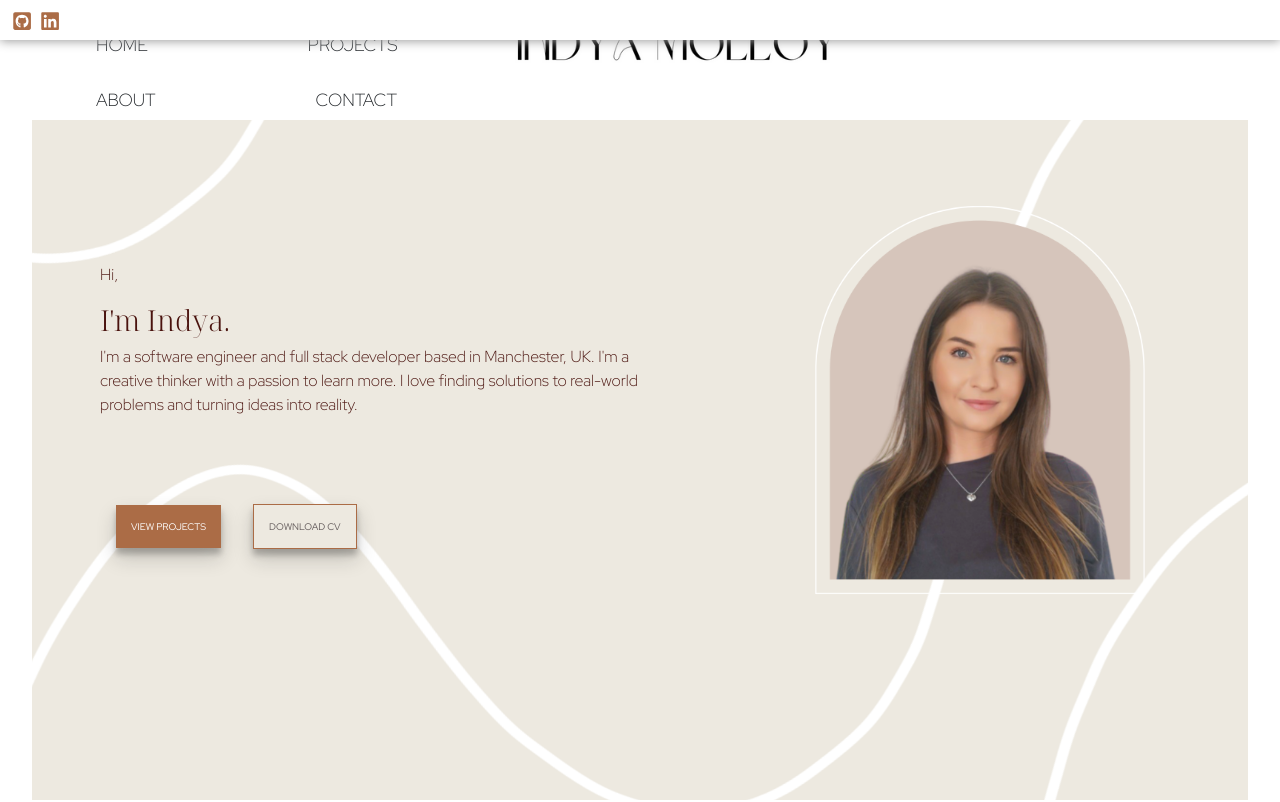
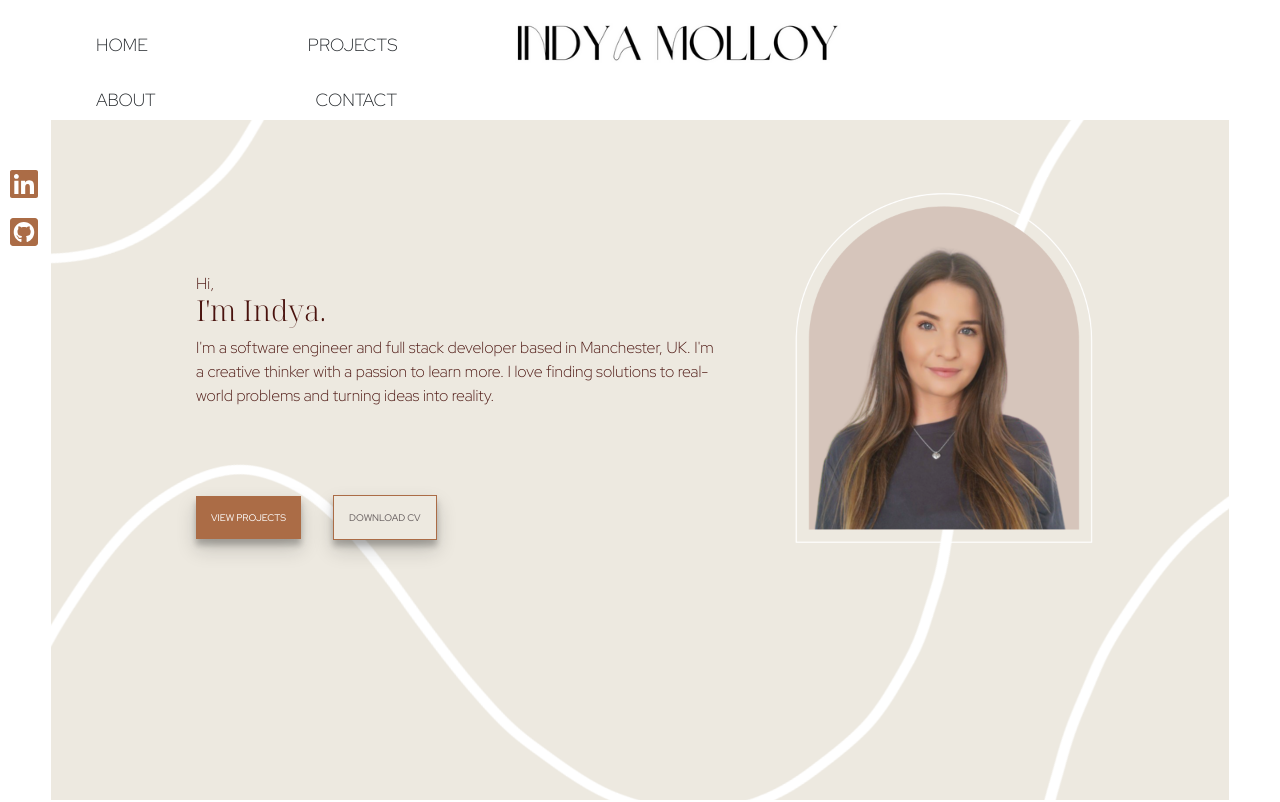
Before and after one commit to indyamolloy/Portfolio, a React (Create React App) app: page / in a window 1280 px wide. Shown: the top 802 px of the page. Built offline with nearby package versions, Linux system fonts and the light colour scheme; a web font is replaced by a local one.

Commit message:
responsive home page

```diff
--- a/src/components/Hamburger/styles.css
+++ b/src/components/Hamburger/styles.css
@@ -1,9 +1,9 @@
 /* Position and sizing of burger button */
 .bm-burger-button {
   position: fixed;
-  width: 2.7vh;
+  width: 2.8vh;
   height: 2.5vh;
-  right: 2vh;
+  right: 3.5%;
   top: 1.5vh;
 }
 
@@ -85,3 +85,12 @@
     visibility: hidden;
   }
 }
+
+@media (max-height: 400px) and (max-width: 800px) {
+  .bm-burger-button {
+    width: 5vh;
+    height: 5vh;
+    right: 3.5%;
+    top: 3vh;
+  }
+}
--- a/src/components/Home/Home.js
+++ b/src/components/Home/Home.js
@@ -2,12 +2,16 @@ import React from "react";
 import css from "./home.module.css";
 import me from "../../images/me.png";
 import CV from "../../images/IndyaMolloyCV.pdf";
-import overlay from "../../images/background.png";
+import { FaGithubSquare, FaLinkedin } from "react-icons/fa";
 
 function Home() {
   return (
     <div id="home" className={css.homeContainer}>
       <div className={css.overlay}>
+        <div className={css.socialIcons}>
+          <FaLinkedin className={css.icon} />
+          <FaGithubSquare className={css.icon} />
+        </div>
         <div className={css.intro}>
           <p className={css.hi}>Hi,</p>
           <h1 className={css.name}>I'm Indya.</h1>
--- a/src/components/Home/home.module.css
+++ b/src/components/Home/home.module.css
@@ -380,11 +380,13 @@
   color: #4a130e;
   font-family: "Red Hat Display", sans-serif;
   font-weight: 300;
+  padding-left: 5vh;
 }
 
 .name {
   font-family: "Noto Serif Display", serif;
   font-size: 1.8em;
+  margin-top: -1.5vw;
 }
 .overlay {
   background-image: url("/src/images/background.png");
@@ -392,21 +394,36 @@
   background-size: 98vw 90vh;
   background-position: center;
   height: 90vh;
-  width: 95%;
+  width: 92%;
   display: flex;
   justify-content: center;
   align-items: center;
 }
 
+.socialIcons {
+  font-size: 2.5vw;
+  color: #ab6c46;
+  display: flex;
+  flex-direction: column;
+  position: absolute;
+  left: 0vh;
+  top: 20vh;
+}
+
+.icon {
+  margin: 1vh;
+}
+
 .img {
-  height: 50vh;
-  margin-top: -10vh;
-  margin-left: 10vh;
+  height: 45vh;
+  margin-top: -18vh;
+  margin-left: 1vh;
 }
 
 .buttons {
   margin: 0 auto;
   padding-top: 10vh;
+  margin-left: -2vh;
 }
 
 .buttons > a {
@@ -507,7 +524,6 @@
     padding-top: 20vh;
   }
   .name {
-    font-family: "Yeseva One", cursive;
     margin-top: -2vh;
   }
   .buttons {
@@ -515,4 +531,50 @@
     width: 100vw;
     margin-left: -2vh;
   }
+  .socialIcons {
+    visibility: hidden;
+  }
 }
+
+@media (min-width: 0px) and (max-width: 300px) {
+  .buttons {
+    bottom: 5vh;
+  }
+  .buttons > a {
+    font-size: 0.6em;
+    padding: 2vw;
+  }
+}
+
+@media (min-height: 200px) and (max-height: 400px) {
+  .homeContainer {
+    height: 120vh;
+    top: -5vh;
+  }
+  .buttons {
+    position: relative;
+    bottom: 8vh;
+  }
+
+  .buttons > a {
+    font-size: 0.6em;
+    padding: 1em;
+  }
+  .intro {
+    width: 50%;
+    margin-top: 8vh;
+  }
+}
+
+@media (max-height: 570px) and (max-width: 800px) {
+  .img {
+    /* top: 15vh;
+    height: 20%; */
+    visibility: hidden;
+  }
+  .intro {
+    font-size: 0.7em;
+    position: relative;
+    top: -8vh;
+  }
+}
--- a/src/components/Navbar/navbar.module.css
+++ b/src/components/Navbar/navbar.module.css
@@ -3,7 +3,7 @@
 .navbarContainer {
   background-color: white;
   display: inline-flex;
-  justify-content: space-evenly;
+  justify-content: center;
   align-items: center;
   /* top: 1vh; */
   width: 100%;
@@ -38,7 +38,7 @@
   top: -10px;
 }
 
-.name {
+/* .name {
   font-family: "Yeseva One", cursive;
   font-size: 2em;
   padding-right: 3vh;
@@ -47,7 +47,7 @@
   padding: 7vh;
   color: black;
   margin-top: 3vh;
-}
+} */
 
 .namelogo {
   height: 10vh;
@@ -69,9 +69,21 @@
   }
 }
 
-@media screen and (min-width: 800px) {
+@media screen and (min-width: 800px) and (max-width: 1068px) {
   .navbarContainer {
-    /* top: 3.5vh; */
+    text-align: center;
+  }
+  .namelogo {
+    height: 6vw;
+  }
+  .link {
+    padding: 3vw;
+  }
+}
+
+@media screen and (min-width: 900px) and (max-width: 1068px) {
+  .namelogo {
+    height: 6vw;
   }
 }
 
--- a/src/components/TopNav/topnav.module.css
+++ b/src/components/TopNav/topnav.module.css
@@ -8,7 +8,7 @@
 }
 
 .links {
-  margin-left: 1vh;
+  margin-left: 2%;
 }
 
 .socialIcon:hover {
@@ -51,3 +51,18 @@
     font-size: 3vh;
   }
 }
+
+@media screen and (min-width: 800px) {
+  .container {
+    visibility: hidden;
+  }
+}
+
+@media (max-height: 400px) and (max-width: 800px) {
+  .container {
+    height: 7vh;
+  }
+  .socialIcon {
+    font-size: 1em;
+  }
+}
```
